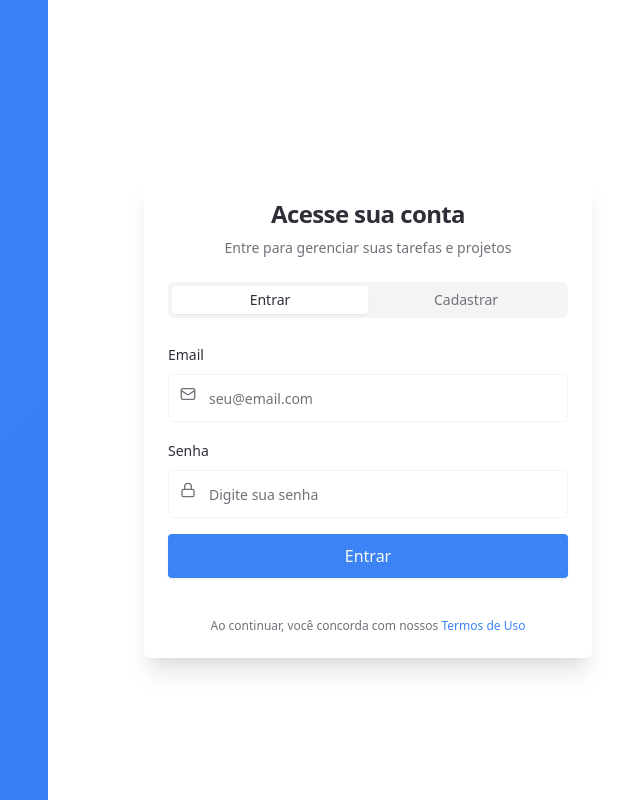
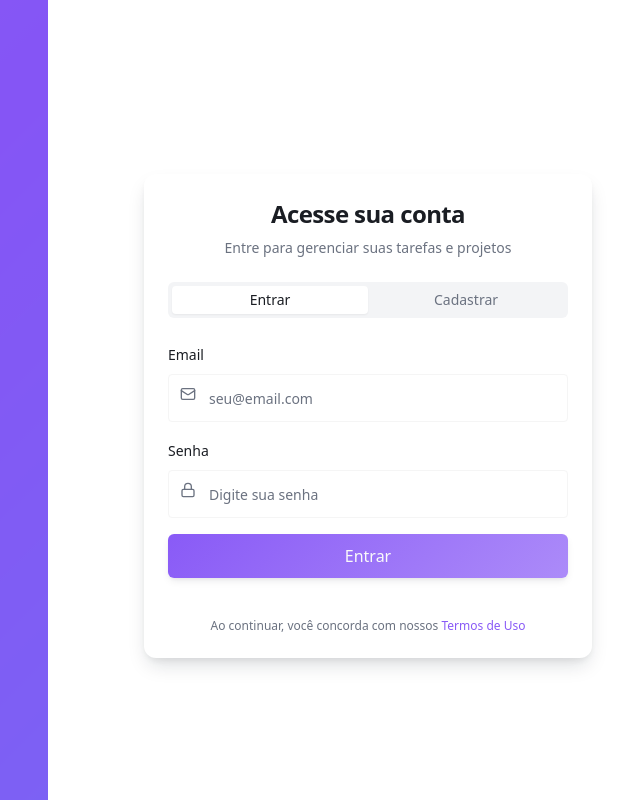
Before and after one commit to salesgordo0022/lovely-task-whisperer-01, a React (Vite) app: page /settings in a window 1280 px wide. Shown: the whole page, without its empty margins (592-1232 px from the left). Built offline with nearby package versions, Linux system fonts and the light colour scheme.

Commit message:
Improve system design and performance

```diff
--- a/src/components/ui/button.tsx
+++ b/src/components/ui/button.tsx
@@ -5,21 +5,22 @@ import { cva, type VariantProps } from "class-variance-authority"
 import { cn } from "@/lib/utils"
 
 const buttonVariants = cva(
-  "inline-flex items-center justify-center gap-2 whitespace-nowrap rounded-md text-sm font-medium ring-offset-background transition-all duration-150 active:scale-[0.96] focus-visible:outline-none focus-visible:ring-2 focus-visible:ring-ring focus-visible:ring-offset-2 disabled:pointer-events-none disabled:opacity-50 [&_svg]:pointer-events-none [&_svg]:size-4 [&_svg]:shrink-0 [@media(hover:hover)]:hover:scale-[1.02]",
+  "inline-flex items-center justify-center gap-2 whitespace-nowrap rounded-lg text-sm font-medium ring-offset-background transition-all duration-200 active:scale-[0.95] focus-visible:outline-none focus-visible:ring-2 focus-visible:ring-ring focus-visible:ring-offset-2 disabled:pointer-events-none disabled:opacity-50 [&_svg]:pointer-events-none [&_svg]:size-4 [&_svg]:shrink-0 [@media(hover:hover)]:hover:scale-[1.02]",
   {
     variants: {
       variant: {
-        default: "bg-primary text-primary-foreground hover:bg-primary/90 shadow-soft hover:shadow-medium",
-        destructive:
-          "bg-destructive text-destructive-foreground hover:bg-destructive/90 shadow-soft hover:shadow-medium",
-        outline:
-          "border border-input bg-background hover:bg-accent hover:text-accent-foreground shadow-soft hover:shadow-medium",
-        secondary:
-          "bg-secondary text-secondary-foreground hover:bg-secondary/80 shadow-soft hover:shadow-medium",
-        ghost: "hover:bg-accent hover:text-accent-foreground",
+        default: "bg-gradient-button text-primary-foreground hover:shadow-primary shadow-medium",
+        destructive: "bg-destructive text-destructive-foreground hover:bg-destructive/90 shadow-medium hover:shadow-large",
+        outline: "border-2 border-primary/20 bg-background hover:bg-primary/5 hover:border-primary/40 text-foreground shadow-soft hover:shadow-medium",
+        secondary: "bg-secondary text-secondary-foreground hover:bg-secondary/80 shadow-soft hover:shadow-medium",
+        ghost: "hover:bg-accent/20 hover:text-accent-foreground",
         link: "text-primary underline-offset-4 hover:underline",
-        premium: "bg-gradient-to-r from-primary via-accent-foreground to-primary bg-size-200 hover:bg-pos-0 text-primary-foreground shadow-glow hover:shadow-elevated",
-        professional: "bg-card text-card-foreground border border-border/50 hover:border-primary/20 hover:bg-accent/30 shadow-medium hover:shadow-large",
+        premium: "bg-gradient-primary text-primary-foreground shadow-glow hover:shadow-primary",
+        professional: "bg-gradient-card text-card-foreground border border-border/30 hover:border-primary/30 hover:bg-gradient-button hover:text-primary-foreground shadow-medium hover:shadow-primary",
+        accent: "bg-gradient-accent text-accent-foreground shadow-accent hover:shadow-elevated",
+        success: "bg-gradient-success text-success-foreground shadow-success hover:shadow-elevated",
+        warning: "bg-warning text-warning-foreground hover:bg-warning/90 shadow-medium hover:shadow-large",
+        glass: "bg-background/80 backdrop-blur-sm border border-border/50 text-foreground hover:bg-background/90 hover:border-border shadow-soft hover:shadow-medium",
       },
       size: {
         default: "h-11 px-4 py-2 sm:h-10 sm:px-4 sm:py-2 min-w-[44px]",
--- a/src/components/ui/card.tsx
+++ b/src/components/ui/card.tsx
@@ -9,7 +9,7 @@ const Card = React.forwardRef<
   <div
     ref={ref}
     className={cn(
-      "rounded-lg border bg-card text-card-foreground shadow-sm transition-all duration-200 hover:shadow-md",
+      "rounded-xl border border-border/50 bg-gradient-card text-card-foreground shadow-soft transition-all duration-300 hover:shadow-medium hover:scale-[1.01] backdrop-blur-sm",
       className
     )}
     {...props}
--- a/src/index.css
+++ b/src/index.css
@@ -6,35 +6,51 @@
 
 @layer base {
   :root {
-    /* Clean and minimal palette */
+    /* Modern gradient background */
     --background: 0 0% 100%;
-    --foreground: 240 10% 20%;
+    --foreground: 222 15% 12%;
 
     --card: 0 0% 100%;
-    --card-foreground: 240 10% 20%;
+    --card-foreground: 222 15% 12%;
 
     --popover: 0 0% 100%;
-    --popover-foreground: 240 10% 20%;
+    --popover-foreground: 222 15% 12%;
 
-    /* Primary - Clean Blue */
-    --primary: 217 91% 60%;
+    /* Primary - Modern Purple-Blue */
+    --primary: 258 90% 66%;
     --primary-foreground: 0 0% 98%;
+    --primary-light: 258 90% 76%;
+    --primary-dark: 258 90% 56%;
 
-    /* Secondary - Subtle Gray */
-    --secondary: 240 5% 96%;
-    --secondary-foreground: 240 6% 10%;
+    /* Secondary - Elegant Gray */
+    --secondary: 220 14% 96%;
+    --secondary-foreground: 220 8.9% 46.1%;
 
-    /* Muted - Light Gray */
-    --muted: 240 5% 96%;
-    --muted-foreground: 240 4% 46%;
+    /* Muted - Soft Gray */
+    --muted: 220 14% 96%;
+    --muted-foreground: 220 8.9% 46.1%;
 
-    /* Accent - Soft Blue */
-    --accent: 217 91% 95%;
-    --accent-foreground: 217 91% 35%;
+    /* Accent - Vibrant Cyan */
+    --accent: 199 89% 48%;
+    --accent-foreground: 0 0% 98%;
+    --accent-light: 199 89% 58%;
 
-    /* Clean gradients */
-    --gradient-primary: linear-gradient(135deg, hsl(217, 91%, 60%) 0%, hsl(217, 91%, 70%) 100%);
-    --gradient-hero: linear-gradient(135deg, hsl(217, 91%, 60%) 0%, hsl(217, 91%, 50%) 100%);
+    /* Success - Fresh Green */
+    --success: 142 76% 36%;
+    --success-foreground: 0 0% 98%;
+    --success-light: 142 76% 46%;
+
+    /* Warning - Warm Orange */
+    --warning: 38 92% 50%;
+    --warning-foreground: 0 0% 98%;
+
+    /* Modern gradients */
+    --gradient-primary: linear-gradient(135deg, hsl(258, 90%, 66%) 0%, hsl(199, 89%, 48%) 100%);
+    --gradient-hero: linear-gradient(135deg, hsl(258, 90%, 66%) 0%, hsl(258, 90%, 56%) 50%, hsl(199, 89%, 48%) 100%);
+    --gradient-card: linear-gradient(145deg, hsl(0, 0%, 100%) 0%, hsl(220, 14%, 98%) 100%);
+    --gradient-button: linear-gradient(135deg, hsl(258, 90%, 66%) 0%, hsl(258, 90%, 76%) 100%);
+    --gradient-accent: linear-gradient(135deg, hsl(199, 89%, 48%) 0%, hsl(199, 89%, 58%) 100%);
+    --gradient-success: linear-gradient(135deg, hsl(142, 76%, 36%) 0%, hsl(142, 76%, 46%) 100%);
 
     --destructive: 0 84% 60%;
     --destructive-foreground: 0 0% 98%;
@@ -45,13 +61,22 @@
 
     --radius: 6px;
 
-    /* Task categories */
-    --work: 213 100% 96%;
-    --work-foreground: 213 94% 38%;
-    --personal: 142 76% 96%;
-    --personal-foreground: 142 71% 45%;
-    --agenda: 266 85% 96%;
-    --agenda-foreground: 266 85% 45%;
+    /* Enhanced Task Categories */
+    --work: 213 100% 95%;
+    --work-foreground: 213 94% 35%;
+    --work-border: 213 94% 80%;
+
+    --personal: 142 76% 95%;
+    --personal-foreground: 142 71% 35%;
+    --personal-border: 142 71% 80%;
+
+    --agenda: 266 85% 95%;
+    --agenda-foreground: 266 85% 35%;
+    --agenda-border: 266 85% 80%;
+
+    --studies: 45 93% 95%;
+    --studies-foreground: 45 93% 35%;
+    --studies-border: 45 93% 80%;
 
   /* Enhanced macOS-style animations */
   --transition-smooth: all 0.3s cubic-bezier(0.25, 0.46, 0.45, 0.94);
@@ -88,12 +113,15 @@
   --magic-border-color: hsl(263, 20%, 25%);
   --magic-background-dark: hsl(263, 95%, 3%);
 
-    /* Professional Shadows */
-    --shadow-soft: 0 1px 3px 0 hsl(220 10% 0% / 0.08), 0 1px 2px -1px hsl(220 10% 0% / 0.05);
-    --shadow-medium: 0 4px 6px -1px hsl(220 10% 0% / 0.1), 0 2px 4px -2px hsl(220 10% 0% / 0.06);
-    --shadow-large: 0 20px 25px -5px hsl(220 10% 0% / 0.1), 0 10px 10px -5px hsl(220 10% 0% / 0.04);
-    --shadow-elevated: 0 25px 50px -12px hsl(220 10% 0% / 0.25);
-    --shadow-glow: 0 0 0 1px hsl(220 90% 56% / 0.1), 0 4px 16px hsl(220 90% 56% / 0.15);
+    /* Enhanced Professional Shadows */
+    --shadow-soft: 0 2px 4px -1px hsl(220 43% 11% / 0.1), 0 1px 3px -1px hsl(220 43% 11% / 0.06);
+    --shadow-medium: 0 4px 8px -2px hsl(220 43% 11% / 0.1), 0 2px 4px -1px hsl(220 43% 11% / 0.06);
+    --shadow-large: 0 10px 20px -4px hsl(220 43% 11% / 0.15), 0 4px 8px -2px hsl(220 43% 11% / 0.08);
+    --shadow-elevated: 0 20px 40px -8px hsl(220 43% 11% / 0.2), 0 8px 16px -4px hsl(220 43% 11% / 0.1);
+    --shadow-glow: 0 0 0 1px hsl(258 90% 66% / 0.15), 0 4px 20px hsl(258 90% 66% / 0.2);
+    --shadow-primary: 0 8px 32px hsl(258 90% 66% / 0.3);
+    --shadow-accent: 0 8px 32px hsl(199 89% 48% / 0.3);
+    --shadow-success: 0 8px 32px hsl(142 76% 36% / 0.3);
 
     --sidebar-background: 0 0% 98%;
 
@@ -122,8 +150,10 @@
     --popover: 222.2 84% 4.9%;
     --popover-foreground: 210 40% 98%;
 
-    --primary: 210 40% 98%;
-    --primary-foreground: 222.2 47.4% 11.2%;
+    --primary: 258 90% 66%;
+    --primary-foreground: 0 0% 98%;
+    --primary-light: 258 90% 76%;
+    --primary-dark: 258 90% 56%;
 
     --secondary: 217.2 32.6% 17.5%;
     --secondary-foreground: 210 40% 98%;
@@ -131,8 +161,16 @@
     --muted: 217.2 32.6% 17.5%;
     --muted-foreground: 215 20.2% 65.1%;
 
-    --accent: 217.2 32.6% 17.5%;
+    --accent: 199 89% 48%;
     --accent-foreground: 210 40% 98%;
+    --accent-light: 199 89% 58%;
+
+    --success: 142 76% 46%;
+    --success-foreground: 0 0% 98%;
+    --success-light: 142 76% 56%;
+
+    --warning: 38 92% 60%;
+    --warning-foreground: 0 0% 98%;
 
     --destructive: 0 62.8% 30.6%;
     --destructive-foreground: 210 40% 98%;
@@ -140,6 +178,32 @@
     --border: 217.2 32.6% 17.5%;
     --input: 217.2 32.6% 17.5%;
     --ring: 212.7 26.8% 83.9%;
+
+    /* Dark mode gradients */
+    --gradient-primary: linear-gradient(135deg, hsl(258, 90%, 66%) 0%, hsl(199, 89%, 48%) 100%);
+    --gradient-hero: linear-gradient(135deg, hsl(258, 90%, 66%) 0%, hsl(258, 90%, 56%) 50%, hsl(199, 89%, 48%) 100%);
+    --gradient-card: linear-gradient(145deg, hsl(222.2, 84%, 4.9%) 0%, hsl(217.2, 32.6%, 17.5%) 100%);
+    --gradient-button: linear-gradient(135deg, hsl(258, 90%, 66%) 0%, hsl(258, 90%, 76%) 100%);
+    --gradient-accent: linear-gradient(135deg, hsl(199, 89%, 48%) 0%, hsl(199, 89%, 58%) 100%);
+    --gradient-success: linear-gradient(135deg, hsl(142, 76%, 46%) 0%, hsl(142, 76%, 56%) 100%);
+
+    /* Enhanced Dark mode task categories */
+    --work: 213 100% 15%;
+    --work-foreground: 213 100% 85%;
+    --work-border: 213 94% 38%;
+
+    --personal: 142 76% 15%;
+    --personal-foreground: 142 76% 85%;
+    --personal-border: 142 71% 45%;
+
+    --agenda: 266 85% 15%;
+    --agenda-foreground: 266 85% 85%;
+    --agenda-border: 266 85% 45%;
+
+    --studies: 45 93% 15%;
+    --studies-foreground: 45 93% 85%;
+    --studies-border: 45 93% 35%;
+
     --sidebar-background: 240 5.9% 10%;
     --sidebar-foreground: 240 4.8% 95.9%;
     --sidebar-primary: 224.3 76.3% 48%;
@@ -163,17 +227,21 @@
 }
 
 @layer components {
-  /* Category badge styles */
+  /* Category badge styles with enhanced borders */
   .category-work {
-    @apply bg-work text-work-foreground;
+    @apply bg-work text-work-foreground border border-work-border/50;
   }
 
   .category-personal {
-    @apply bg-personal text-personal-foreground;
+    @apply bg-personal text-personal-foreground border border-personal-border/50;
   }
 
   .category-agenda {
-    @apply bg-agenda text-agenda-foreground;
+    @apply bg-agenda text-agenda-foreground border border-agenda-border/50;
+  }
+
+  .category-studies {
+    @apply bg-studies text-studies-foreground border border-studies-border/50;
   }
 
   /* Responsive interactive elements */
--- a/tailwind.config.ts
+++ b/tailwind.config.ts
@@ -40,7 +40,9 @@ export default {
 				foreground: 'hsl(var(--foreground))',
 				primary: {
 					DEFAULT: 'hsl(var(--primary))',
-					foreground: 'hsl(var(--primary-foreground))'
+					foreground: 'hsl(var(--primary-foreground))',
+					light: 'hsl(var(--primary-light))',
+					dark: 'hsl(var(--primary-dark))'
 				},
 				secondary: {
 					DEFAULT: 'hsl(var(--secondary))',
@@ -56,7 +58,17 @@ export default {
 				},
 				accent: {
 					DEFAULT: 'hsl(var(--accent))',
-					foreground: 'hsl(var(--accent-foreground))'
+					foreground: 'hsl(var(--accent-foreground))',
+					light: 'hsl(var(--accent-light))'
+				},
+				success: {
+					DEFAULT: 'hsl(var(--success))',
+					foreground: 'hsl(var(--success-foreground))',
+					light: 'hsl(var(--success-light))'
+				},
+				warning: {
+					DEFAULT: 'hsl(var(--warning))',
+					foreground: 'hsl(var(--warning-foreground))'
 				},
 				popover: {
 					DEFAULT: 'hsl(var(--popover))',
@@ -78,15 +90,23 @@ export default {
 				},
 				work: {
 					DEFAULT: 'hsl(var(--work))',
-					foreground: 'hsl(var(--work-foreground))'
+					foreground: 'hsl(var(--work-foreground))',
+					border: 'hsl(var(--work-border))'
 				},
 				personal: {
 					DEFAULT: 'hsl(var(--personal))',
-					foreground: 'hsl(var(--personal-foreground))'
+					foreground: 'hsl(var(--personal-foreground))',
+					border: 'hsl(var(--personal-border))'
 				},
 				agenda: {
 					DEFAULT: 'hsl(var(--agenda))',
-					foreground: 'hsl(var(--agenda-foreground))'
+					foreground: 'hsl(var(--agenda-foreground))',
+					border: 'hsl(var(--agenda-border))'
+				},
+				studies: {
+					DEFAULT: 'hsl(var(--studies))',
+					foreground: 'hsl(var(--studies-foreground))',
+					border: 'hsl(var(--studies-border))'
 				}
 			},
 			borderRadius: {
@@ -107,6 +127,24 @@ export default {
 			backgroundPosition: {
 				'pos-0': '0% 0%',
 				'pos-100': '100% 100%',
+			},
+			backgroundImage: {
+				'gradient-primary': 'var(--gradient-primary)',
+				'gradient-hero': 'var(--gradient-hero)',
+				'gradient-card': 'var(--gradient-card)',
+				'gradient-button': 'var(--gradient-button)',
+				'gradient-accent': 'var(--gradient-accent)',
+				'gradient-success': 'var(--gradient-success)'
+			},
+			boxShadow: {
+				'soft': 'var(--shadow-soft)',
+				'medium': 'var(--shadow-medium)',
+				'large': 'var(--shadow-large)',
+				'elevated': 'var(--shadow-elevated)',
+				'glow': 'var(--shadow-glow)',
+				'primary': 'var(--shadow-primary)',
+				'accent': 'var(--shadow-accent)',
+				'success': 'var(--shadow-success)'
 			},
 			keyframes: {
 				'accordion-down': {
```
